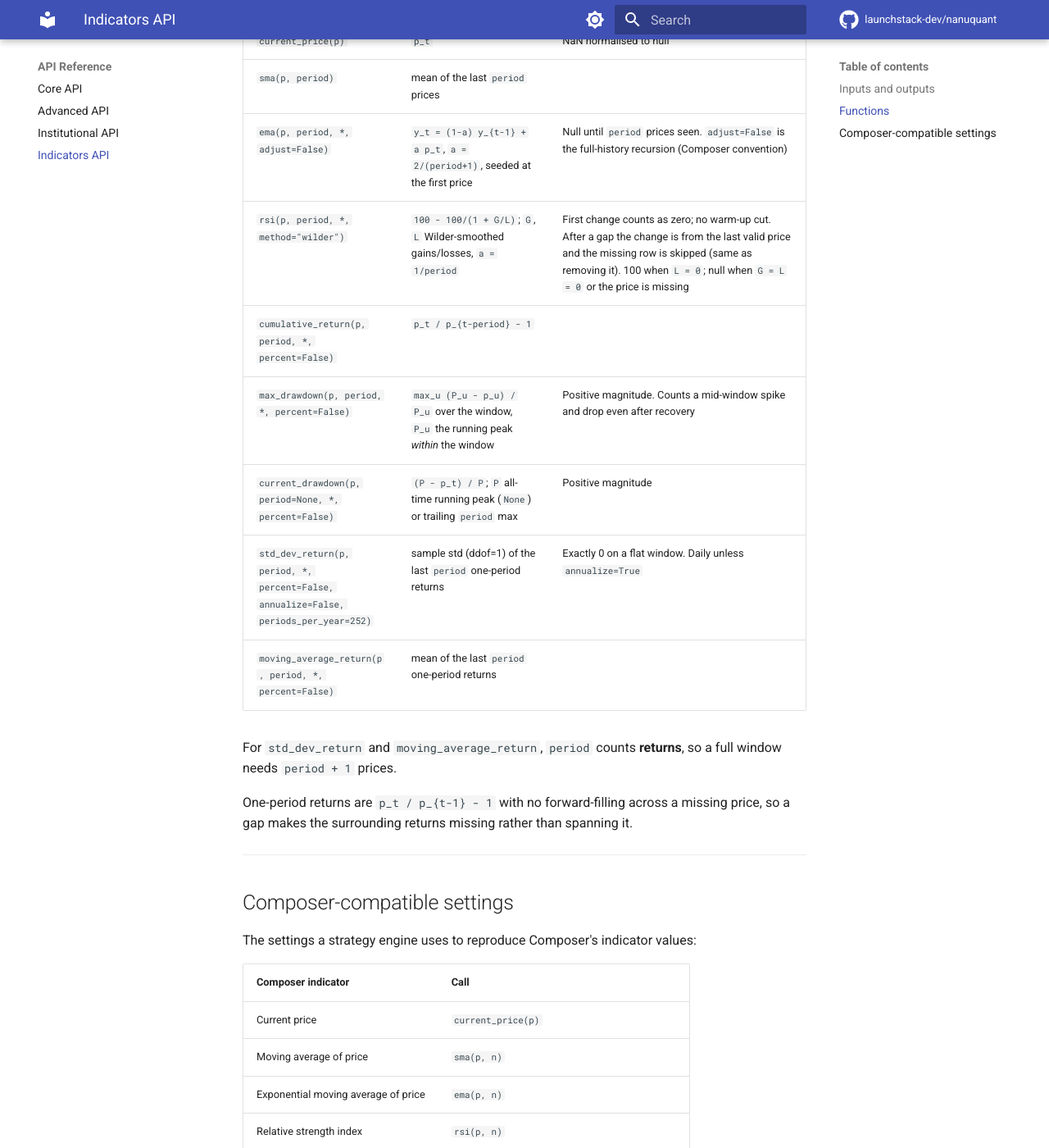
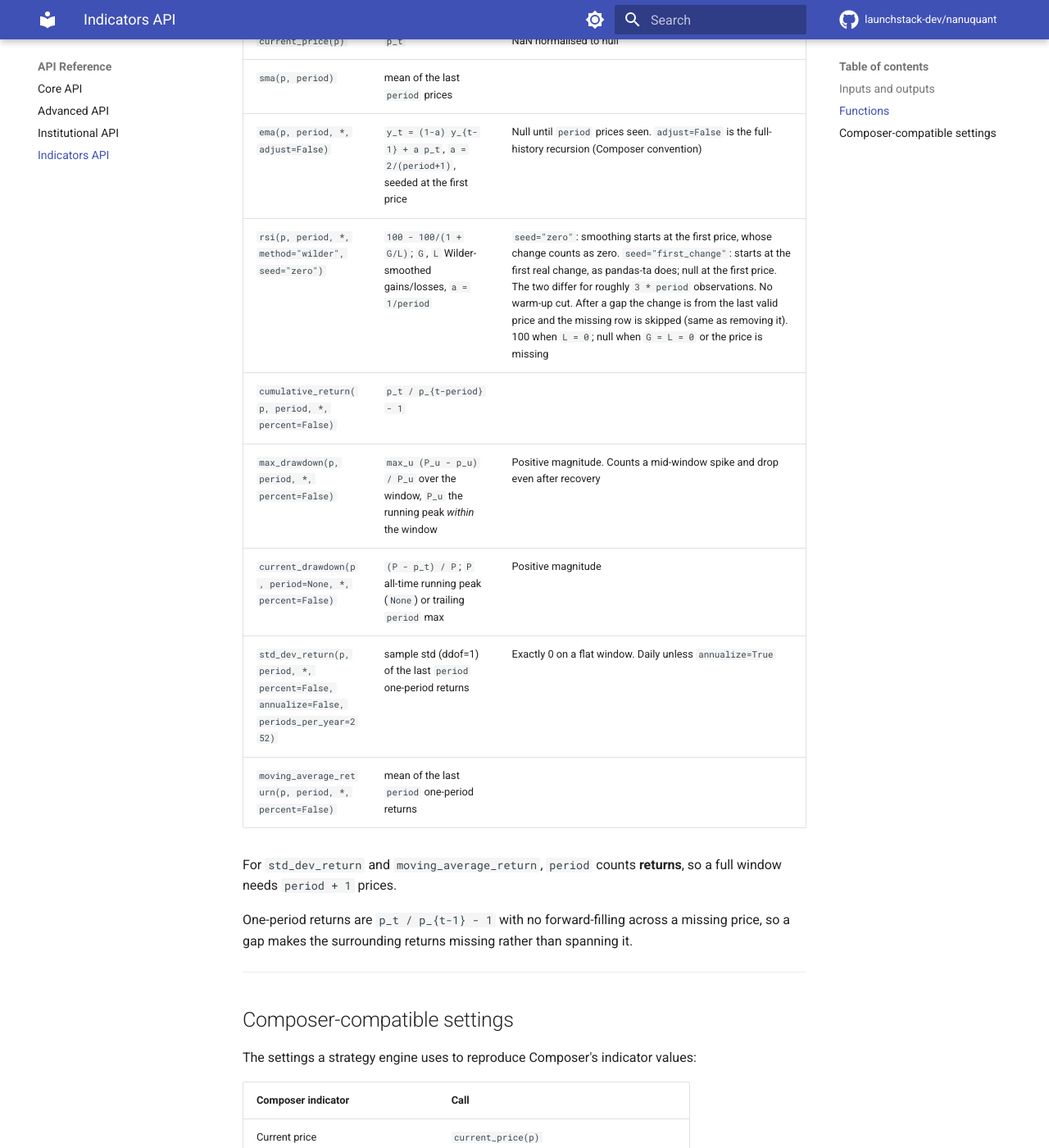
Before and after one commit to orloworks/nanuquant, an MkDocs documentation site: the page built from docs/api/indicators.md, in a window 1280 px wide and 1400 px high, scrolled down 1162 px. Shown: the whole window at 82% size. Built offline with MkDocs 1.6.1 and Material for MkDocs 9.7.7, drawn with Linux system fonts in a browser that asks for light colours; comment, search, counter and statistics services are not loaded; some of the changed text lies outside the part shown.

Commit message:
docs(indicators): rsi seed option and the Composer-parser setting
Co-Authored-By: Claude Opus 5.5 <noreply@anthropic.com>
Claude-Session: https://claude.ai/code/session_01NUudmiEUQTuhnSMCLcfyNn

```diff
--- a/docs/api/indicators.md
+++ b/docs/api/indicators.md
@@ -41,7 +41,7 @@ df.select(pl.col("SPY").ind.max_drawdown(3))         # `.ind` expression namespa
 | `current_price(p)` | `p_t` | NaN normalised to null |
 | `sma(p, period)` | mean of the last `period` prices | |
 | `ema(p, period, *, adjust=False)` | `y_t = (1-a) y_{t-1} + a p_t`, `a = 2/(period+1)`, seeded at the first price | Null until `period` prices seen. `adjust=False` is the full-history recursion (Composer convention) |
-| `rsi(p, period, *, method="wilder")` | `100 - 100/(1 + G/L)`; `G`, `L` Wilder-smoothed gains/losses, `a = 1/period` | First change counts as zero; no warm-up cut. After a gap the change is from the last valid price and the missing row is skipped (same as removing it). 100 when `L = 0`; null when `G = L = 0` or the price is missing |
+| `rsi(p, period, *, method="wilder", seed="zero")` | `100 - 100/(1 + G/L)`; `G`, `L` Wilder-smoothed gains/losses, `a = 1/period` | `seed="zero"`: smoothing starts at the first price, whose change counts as zero. `seed="first_change"`: starts at the first real change, as pandas-ta does; null at the first price. The two differ for roughly `3 * period` observations. No warm-up cut. After a gap the change is from the last valid price and the missing row is skipped (same as removing it). 100 when `L = 0`; null when `G = L = 0` or the price is missing |
 | `cumulative_return(p, period, *, percent=False)` | `p_t / p_{t-period} - 1` | |
 | `max_drawdown(p, period, *, percent=False)` | `max_u (P_u - p_u) / P_u` over the window, `P_u` the running peak *within* the window | Positive magnitude. Counts a mid-window spike and drop even after recovery |
 | `current_drawdown(p, period=None, *, percent=False)` | `(P - p_t) / P`; `P` all-time running peak (`None`) or trailing `period` max | Positive magnitude |
@@ -65,7 +65,7 @@ The settings a strategy engine uses to reproduce Composer's indicator values:
 | Current price | `current_price(p)` |
 | Moving average of price | `sma(p, n)` |
 | Exponential moving average of price | `ema(p, n)` |
-| Relative strength index | `rsi(p, n)` |
+| Relative strength index | `rsi(p, n, seed="first_change")` |
 | Cumulative return | `cumulative_return(p, n, percent=True)` |
 | Max drawdown | `max_drawdown(p, n, percent=True)` |
 | Standard deviation of return | `std_dev_return(p, n, percent=True)` |
@@ -73,3 +73,8 @@ The settings a strategy engine uses to reproduce Composer's indicator values:
 
 These are pinned by differential tests against a reference implementation that has been
 checked against Composer's own allocations (`tests/test_indicators.py`).
+
+For RSI, `seed="first_change"` matches the Composer parser (pandas-ta). The seed only
+matters while it hasn't decayed, roughly `3 * period` observations. On a short history and a
+long period (RSI-200 on two years of prices) that is most of the series, and the two seeds
+can pick different branches.
```
